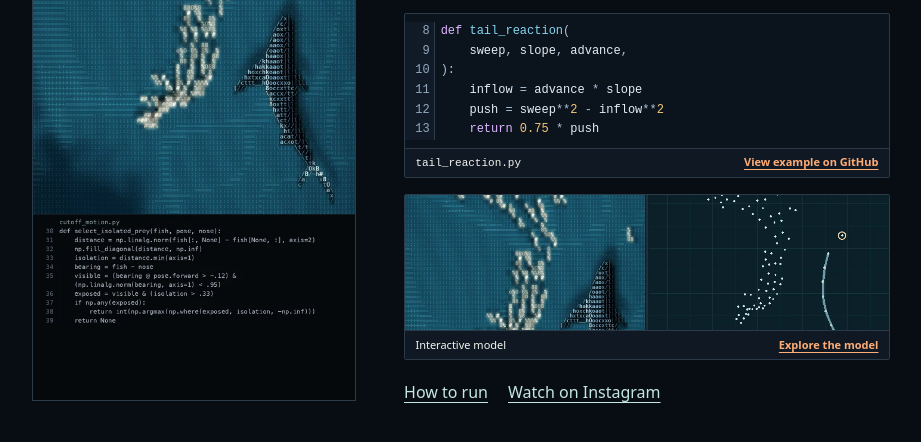
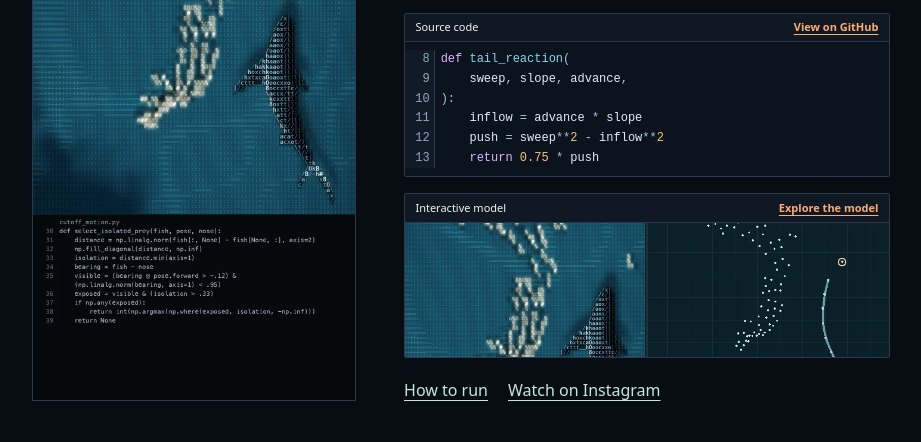
Before and after one commit to sapozhkov/ascii-lab-public, a plain HTML site: page 03-shark-intercept/index.html in a window 1280 px wide. Shown: the part 272-714 px from the top of the page, without its empty margins (179-1100 px from the left). Drawn offline with Linux system fonts and the light colour scheme.

Commit message:
#32 Put shark card headers first and link the renderer

```diff
--- a/03-shark-intercept/index.html
+++ b/03-shark-intercept/index.html
@@ -17,8 +17,8 @@
         <h1>Shark intercept</h1>
         <p>A shark approaches a school of 80 fish. One breaks away. Tail strokes power the chase, and the counter drops when the shark makes contact.</p>
         <div class="scene-cards scene-cards--listing">
-          <a class="scene-card scene-card--source" href="https://github.com/sapozhkov/ascii-lab-public/blob/main/03-shark-intercept/source/tail_reaction.py" aria-label="View the shark tail reaction example on GitHub">
-            <span class="scene-card-header"><span class="filename">tail_reaction.py</span><strong>View example on GitHub</strong></span>
+          <a class="scene-card scene-card--source" href="https://github.com/sapozhkov/ascii-lab-public/blob/main/03-shark-intercept/source/proto/shark_studies/cutoff_render.py" aria-label="View the Shark intercept renderer on GitHub">
+            <span class="scene-card-header"><span>Source code</span><strong>View on GitHub</strong></span>
             <pre class="source-preview"><code><span class="source-line"><span class="source-line-number" aria-hidden="true">8</span><span class="source-text"><span class="source-token--keyword">def</span> <span class="source-token--function">tail_reaction</span><span class="source-token--operator">(</span></span></span>
 <span class="source-line"><span class="source-line-number" aria-hidden="true">9</span><span class="source-text">    sweep<span class="source-token--operator">,</span> slope<span class="source-token--operator">,</span> advance<span class="source-token--operator">,</span></span></span>
 <span class="source-line"><span class="source-line-number" aria-hidden="true">10</span><span class="source-text"><span class="source-token--operator">)</span><span class="source-token--operator">:</span></span></span>
--- a/site.css
+++ b/site.css
@@ -101,11 +101,9 @@ img { display: block; height: auto; width: 100%; }
 .scene-cards--listing { grid-auto-rows: 1fr; }
 .scene-cards--listing .scene-card { border-radius: 2px; }
 .scene-cards--listing .scene-card .scene-card-header {
-  order: 2;
   flex: none;
   padding: .34rem .65rem;
-  border-top: 1px solid #293948;
-  border-bottom: 0;
+  border-bottom: 1px solid #293948;
   background: #101923;
   font-size: .6875rem;
 }
```
Also changed, not shown: 1 other file.
